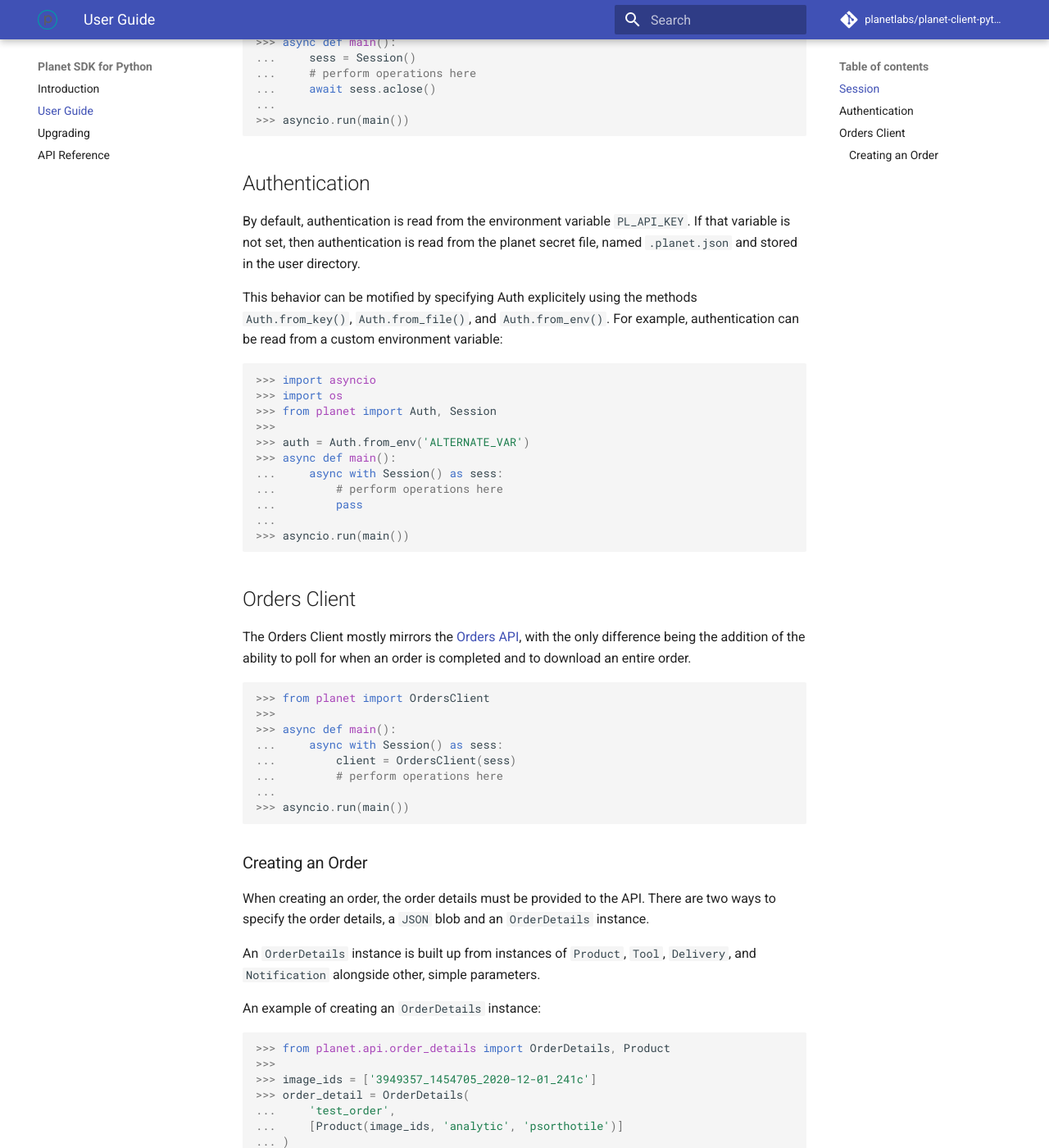
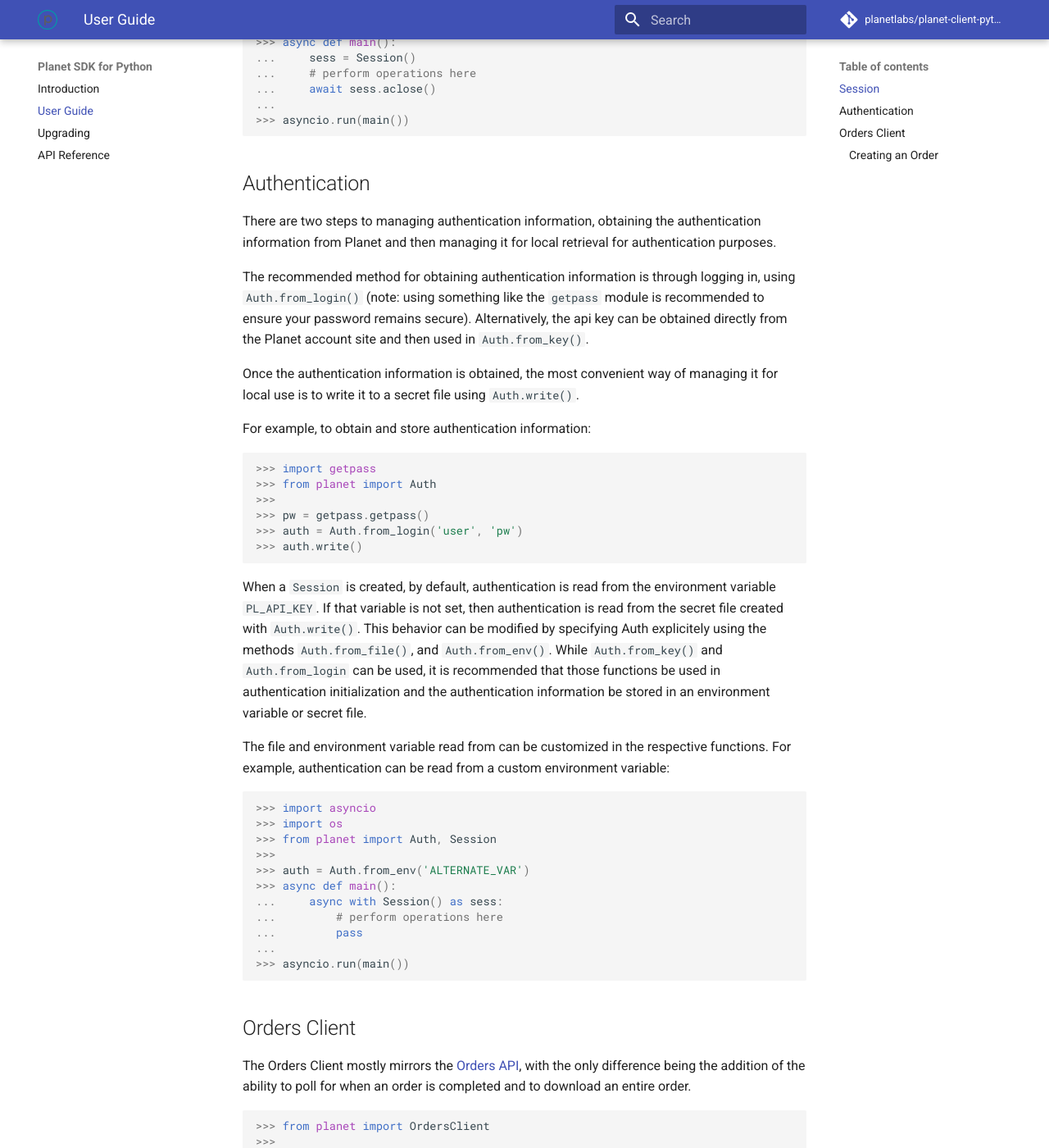
Before and after one commit to planetlabs/planet-client-python, an MkDocs documentation site: the page built from docs/guide.md, in a window 1280 px wide and 1400 px high, scrolled down 561 px. Shown: the whole window at 82% size. Built offline with MkDocs 1.6.1 and Material for MkDocs 9.7.7, drawn with Linux system fonts in a browser that asks for light colours; comment, search, counter and statistics services are not loaded.

Commit message:
add information on handling authentication to guide

````diff
--- a/docs/guide.md
+++ b/docs/guide.md
@@ -34,13 +34,43 @@ Alternatively, use `await Session.aclose()` to close a `Session` explicitly:
 
 ## Authentication
 
-By default, authentication is read from the environment variable
-`PL_API_KEY`. If that variable is not set, then authentication is read from
-the planet secret file, named `.planet.json` and stored in the user directory.
+There are two steps to managing authentication information, obtaining the
+authentication information from Planet and then managing it for local retrieval
+for authentication purposes.
 
-This behavior can be motified by specifying Auth explicitely using the methods
-`Auth.from_key()`, `Auth.from_file()`, and `Auth.from_env()`. For example,
-authentication can be read from a custom environment variable:
+The recommended method for obtaining authentication information is through
+logging in, using `Auth.from_login()` (note: using something like the `getpass`
+module is recommended to ensure your password remains secure). Alternatively,
+the api key can be obtained directly from the Planet account site and then used
+in `Auth.from_key()`.
+
+Once the authentication information is obtained, the most convenient way of
+managing it for local use is to write it to a secret file using `Auth.write()`.
+
+For example, to obtain and store authentication information:
+
+```python
+>>> import getpass
+>>> from planet import Auth
+>>>
+>>> pw = getpass.getpass()
+>>> auth = Auth.from_login('user', 'pw')
+>>> auth.write()
+
+```
+
+When a `Session` is created, by default, authentication is read from the
+environment variable `PL_API_KEY`. If that variable is not set, then
+authentication is read from the secret file created with `Auth.write()`.
+This behavior can be modified by specifying Auth explicitely using the methods
+`Auth.from_file()`, and `Auth.from_env()`. While `Auth.from_key()` and
+`Auth.from_login` can be used, it is recommended that
+those functions be used in authentication initialization and the authentication
+information be stored in an environment variable or secret file.
+
+The file and environment variable read from can be customized in the
+respective functions. For example, authentication can be read from a custom
+environment variable:
 
 ```python
 >>> import asyncio
````
